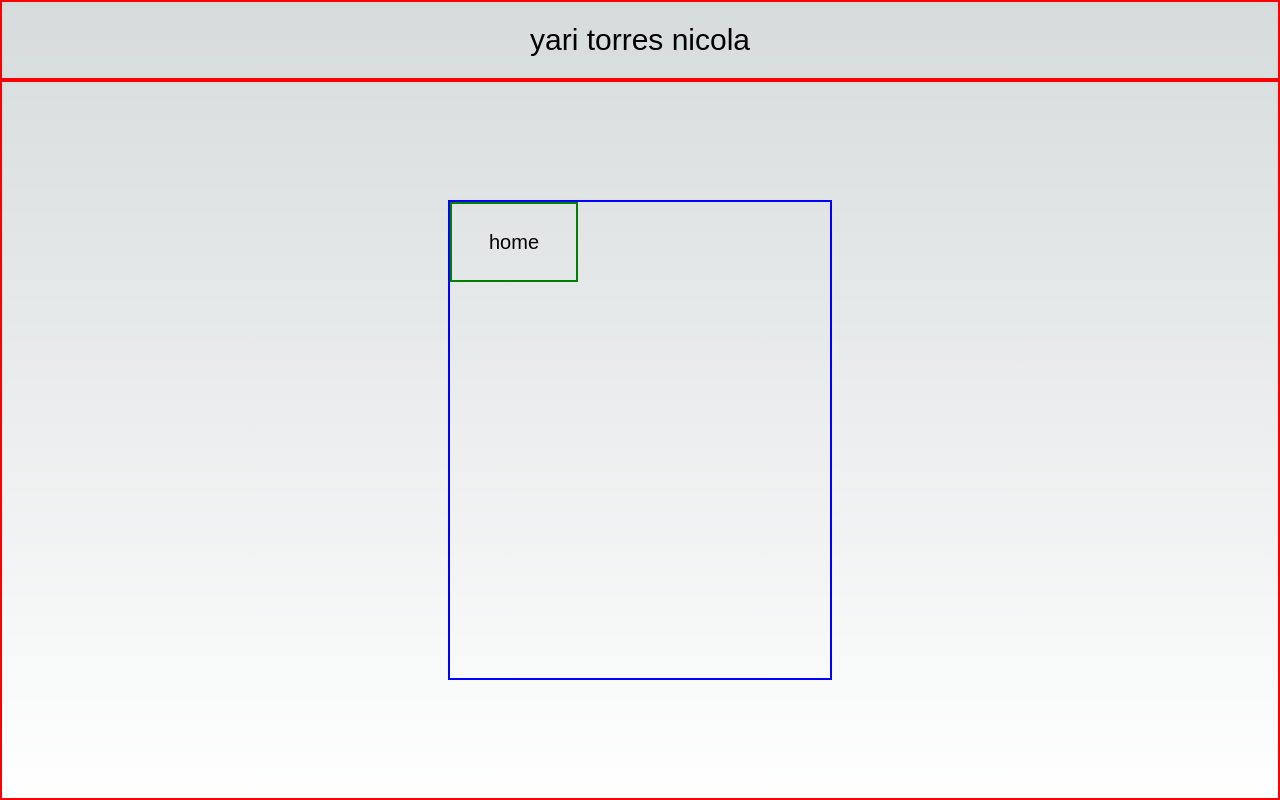
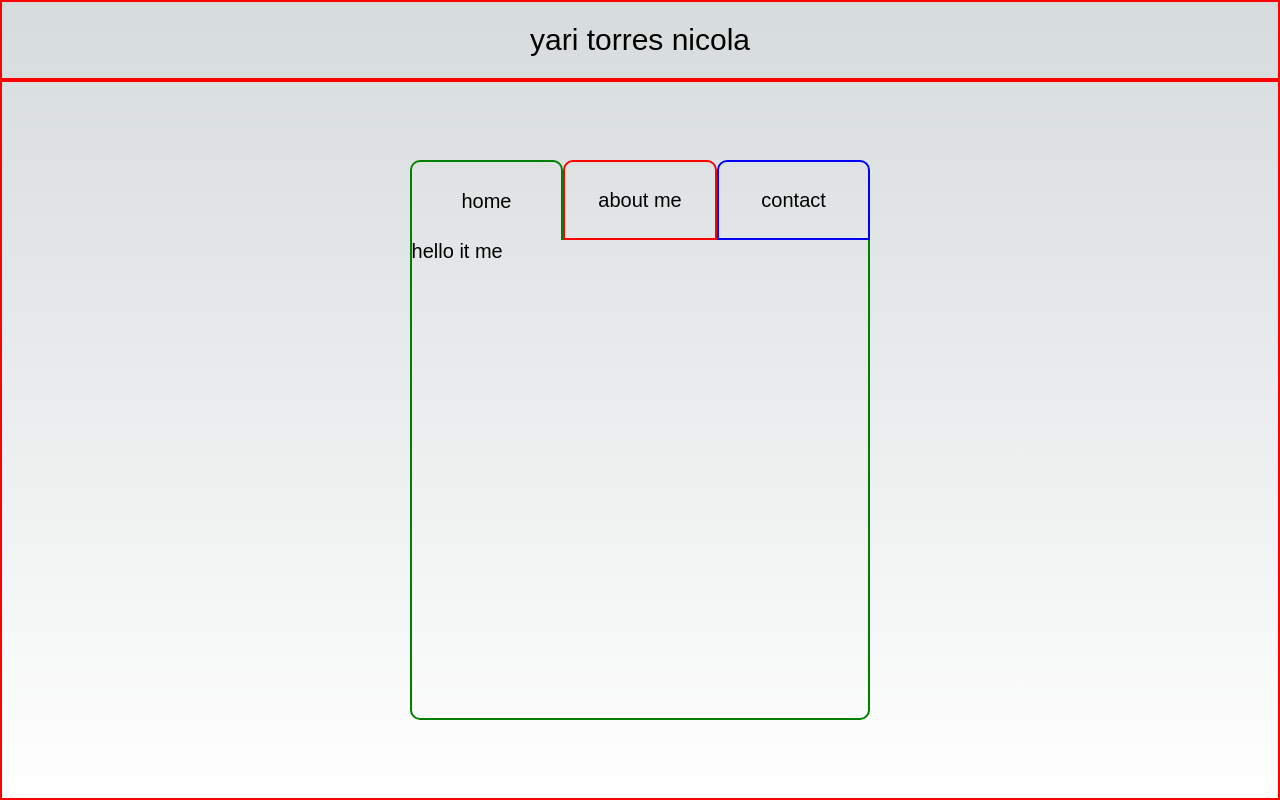
Before and after one commit to yaritorres/portfolio, a Next.js app: page / in a window 1280 px wide. Built offline with nearby package versions, Linux system fonts and the light colour scheme.

Commit message:
created basic tab and tab body functionality

```diff
--- a/app/components/TabMatrix.tsx
+++ b/app/components/TabMatrix.tsx
@@ -1,13 +1,54 @@
+'use client'
 import styles from '../styles/tabMatrix.module.css';
+import { useState } from 'react';
 
-export default function tabMatrix() {
+export default function TabMatrix() {
+  const [activeTab, setActiveTab] = useState('home');
+  const homeTabStyles = {
+    display: activeTab === 'home' ? 'block' : 'none',
+  }
+  const aboutTabStyles = {
+    display: activeTab === 'about' ? 'block' : 'none',
+  }
+  const contactTabStyles = {
+    display: activeTab === 'contact' ? 'block' : 'none',
+  }
+
   return (
     <div className={styles.matrixContainer}>
-      <div className={styles.homeTabContainer}>
-        <div className={styles.homeHeader}>
+      <div className={styles.headerContainer}>
+        <div
+          className={styles.homeHeader}
+          onClick={() => setActiveTab('home')}
+          style={{borderBottom: activeTab === 'home' ? 'none' : 'green solid 2px'}}
+        >
           <span>home</span>
         </div>
-        <div className={styles.homeBody}></div>
+        <div
+          className={styles.aboutHeader}
+          onClick={() => setActiveTab('about')}
+          style={{borderBottom: activeTab === 'about' ? 'none' : 'red solid 2px'}}
+        >
+          <span>about me</span>
+        </div>
+        <div
+          className={styles.contactHeader}
+          onClick={() => setActiveTab('contact')}
+          style={{borderBottom: activeTab === 'contact' ? 'none' : 'blue solid 2px'}}
+        >
+          <span>contact</span>
+        </div>
+      </div>
+      <div className={styles.tabContainer}>
+        <div className={styles.homeBody} style={homeTabStyles}>
+          <p>hello it me</p>
+        </div>
+        <div className={styles.aboutBody} style={aboutTabStyles}>
+          <p>some info about me</p>
+        </div>
+        <div className={styles.contactBody} style={contactTabStyles}>
+          <p>contact me!</p>
+        </div>
       </div>
     </div>
   )
--- a/app/styles/tabMatrix.module.css
+++ b/app/styles/tabMatrix.module.css
@@ -3,19 +3,26 @@
   min-height: 90vh;
   border: red solid 2px;
   display: flex;
+  flex-direction: column;
   justify-content: center;
   align-items: center;
 }
 
-.homeTabContainer {
-  border: blue solid 2px;
+.headerContainer {
+  display: flex;
+  flex-direction: row;
+}
+
+.tabContainer {
   height: 60vh;
-  width: 30vw;
+  width: 36vw;
 }
 
 .homeHeader {
   border: green solid 2px;
-  width: 10vw;
+  border-bottom: none;
+  border-radius: 10px 10px 0px 0px;
+  width: 12vw;
   height: 10vh;
   display: flex;
   justify-content: center;
@@ -23,3 +30,66 @@
   font-family: 'Atkins Hyperlegible', sans-serif;
   font-size: 20px;
 }
+
+.homeBody {
+  display: flex;
+  align-items: center;
+  justify-content: center;
+  border: green solid 2px;
+  border-top: none;
+  border-radius: 0px 0px 10px 10px;
+  height: 100%;
+  font-family: 'Atkins Hyperlegible', sans-serif;
+  font-size: 20px;
+}
+
+.aboutHeader {
+  border: red solid 2px;
+  border-bottom: none;
+  border-radius: 10px 10px 0px 0px;
+  width: 12vw;
+  height: 10vh;
+  display: flex;
+  justify-content: center;
+  align-items: center;
+  font-family: 'Atkins Hyperlegible', sans-serif;
+  font-size: 20px;
+}
+
+.aboutBody {
+  display: flex;
+  align-items: center;
+  justify-content: center;
+  border: red solid 2px;
+  border-top: none;
+  border-radius: 0px 0px 10px 10px;
+  height: 100%;
+  font-family: 'Atkins Hyperlegible', sans-serif;
+  font-size: 20px;
+}
+
+.contactHeader {
+  border: blue solid 2px;
+  border-bottom: none;
+  border-radius: 10px 10px 0px 0px;
+  width: 12vw;
+  height: 10vh;
+  display: flex;
+  justify-content: center;
+  align-items: center;
+  font-family: 'Atkins Hyperlegible', sans-serif;
+  font-size: 20px;
+}
+
+.contactBody {
+  display: flex;
+  flex-direction: row;
+  align-items: center;
+  justify-content: center;
+  border: blue solid 2px;
+  border-top: none;
+  border-radius: 0px 0px 10px 10px;
+  height: 100%;
+  font-family: 'Atkins Hyperlegible', sans-serif;
+  font-size: 20px;
+}
```
